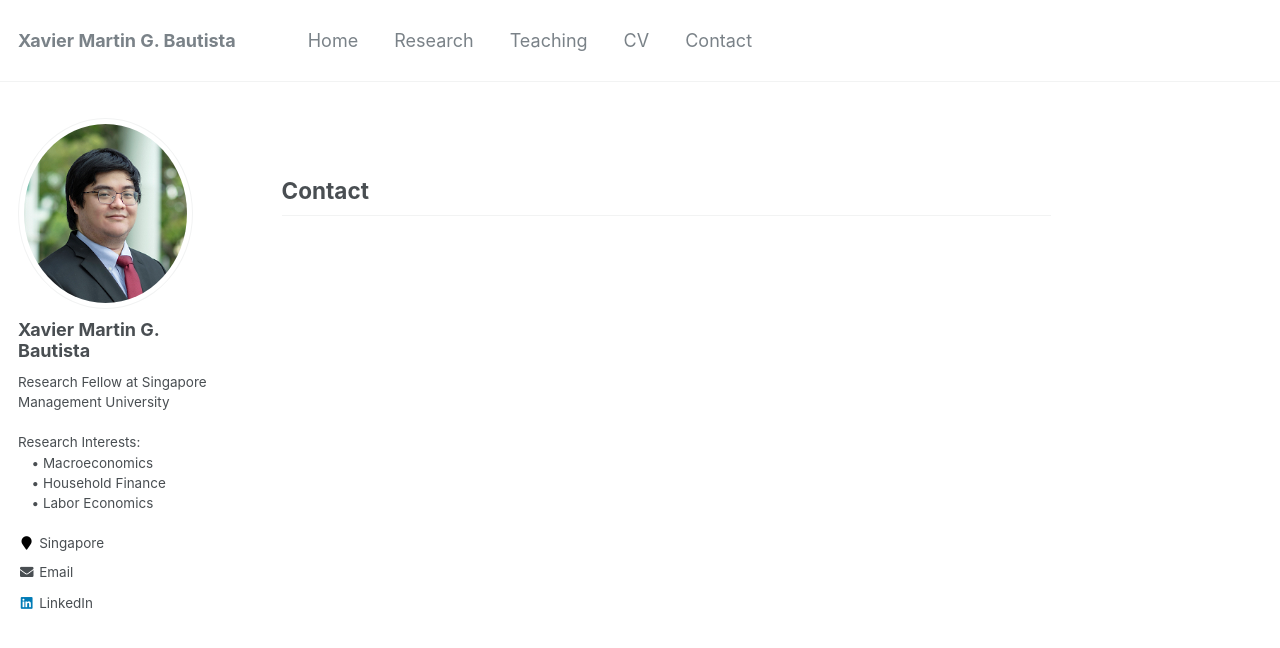
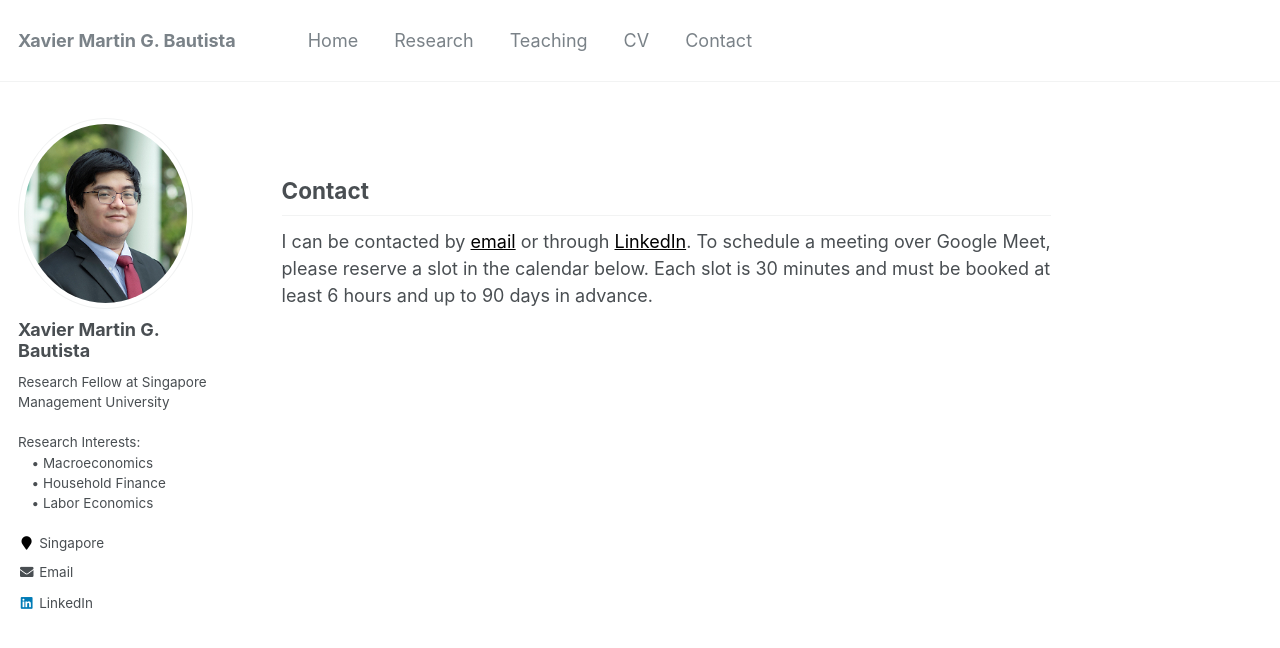
Before and after one commit to xmgbautista/xmgbautista.github.io, a Jekyll site: the page built from _pages/contact.md, in a window 1280 px wide and 900 px high. Shown: the top 648 px of the window. Built offline with Jekyll 4.4.1, drawn with Linux system fonts in a browser that asks for light colours.

Commit message:
Update contact page

```diff
--- a/_includes/author-profile.html
+++ b/_includes/author-profile.html
@@ -20,7 +20,7 @@
   </div>
 
   <div class="author__urls-wrapper">
-    <button class="btn btn--inverse">Contact</button>
+    <button class="btn btn--inverse">Connect</button>
     <ul class="author__urls social-icons">
       {% if author.location %}
         <li><i class="fa fa-fw fa-map-marker" aria-hidden="true"></i> {{ author.location }}</li>
--- a/_pages/contact.md
+++ b/_pages/contact.md
@@ -10,6 +10,11 @@ author_profile: true
 
 ## Contact
 
+I can be contacted by <a style='color: black;' href='mailto:xmgbautista@gmail.com'>email</a> or through
+<a style='color: black;' href='https://www.linkedin.com/in/xavier-martin-b-8733a5200/'>LinkedIn</a>.
+To schedule a meeting over Google Meet, please reserve a slot in the calendar below. Each slot is 30 minutes and must be booked at least
+6 hours and up to 90 days in advance.
+
 <!-- Calendly inline widget begin -->
 <div class="calendly-inline-widget" data-url="https://calendly.com/xmgbautista/individual_meeting?hide_event_type_details=1" style="min-width:375px;height:750px;"></div>
 <script type="text/javascript" src="https://assets.calendly.com/assets/external/widget.js" async></script>
```
